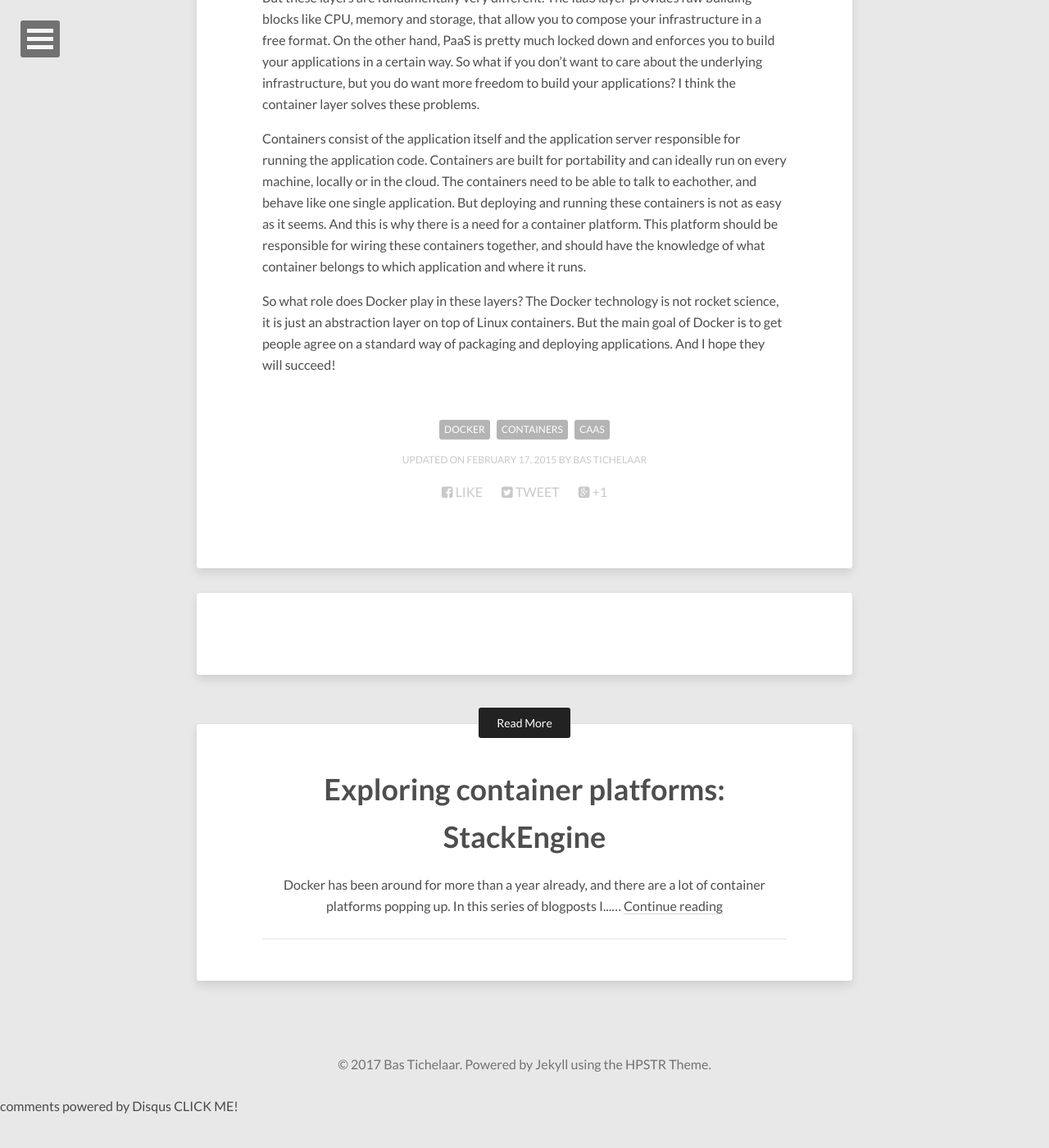
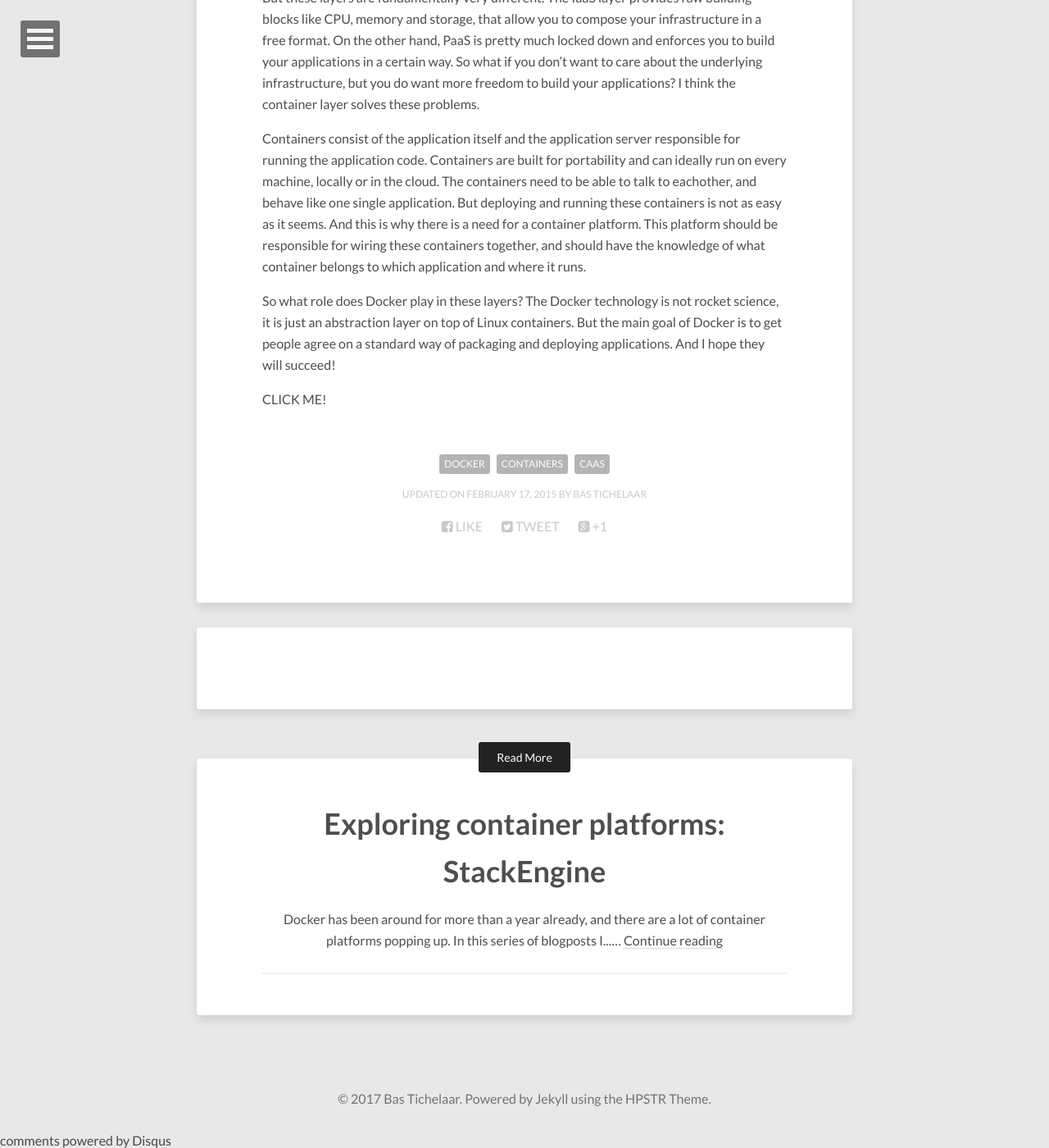
Before and after one commit to bastichelaar/bastichelaar.github.io, a Jekyll site: the page built from _posts/2015-02-17-containers-as-a-service.md, in a window 1280 px wide and 1400 px high, scrolled down 520 px. Shown: the whole window at 82% size. Built offline with Jekyll 4.4.1, drawn with Linux system fonts in a browser that asks for light colours; nearby versions of some CDN libraries; a script that is not in the unit is left out; comment, search, counter and statistics services are not loaded; before the commit the page ends 1878 px from its top, so only the background shows below that.

Commit message:
Update post.html

```diff
--- a/_layouts/post.html
+++ b/_layouts/post.html
@@ -42,6 +42,7 @@
     </header>
     <div class="entry-content">
       {{ content }}
+      <a href="#" onclick="userengage('event.test_event', {'sku': '7', 'size': '39', 'color': 'teal', 'price': '39'})">CLICK ME!</a>
       <footer class="entry-meta">
         <span class="entry-tags">{% for tag in page.tags %}<a href="{{ site.url }}/tags/#{{ tag }}" title="Pages tagged {{ tag }}" class="tag"><span class="term">{{ tag }}</span></a>{% unless forloop.last %}{% endunless %}{% endfor %}</span>
         {% if page.modified %}<span>Updated on <span class="entry-date date updated"><time datetime="{{ page.modified }}">{{ page.modified | date: "%B %d, %Y" }}</time></span></span>
@@ -62,6 +63,6 @@
 
 {% include scripts.html %}
 
-<a href="#" onclick="userengage('event.test_event', {'sku': '7', 'size': '39', 'color': 'teal', 'price': '39'})">CLICK ME!</a>
+
 </body>
 </html>
```
